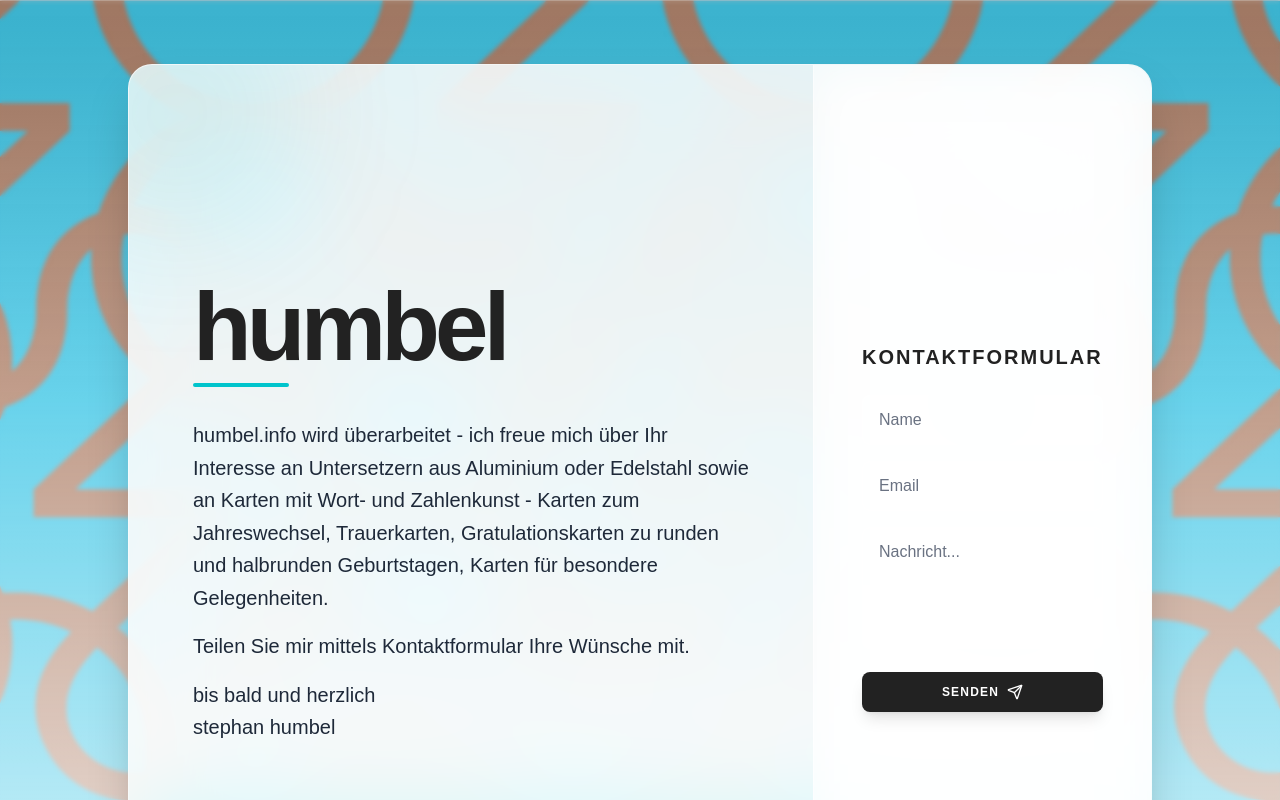
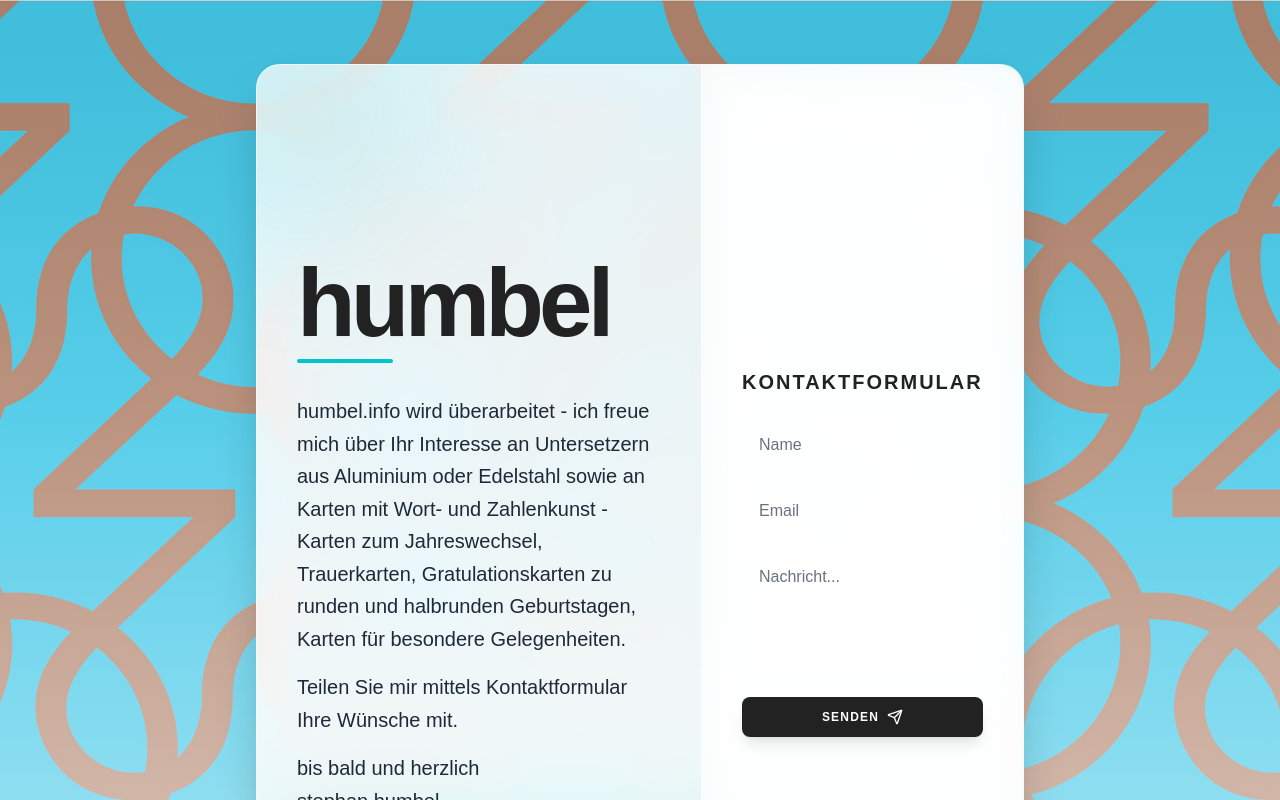
Before and after one commit to Kugelfisch46/humbel-design, a React (Vite) app: page / in a window 1280 px wide. Shown: the top 800 px of the page. Built offline with nearby package versions, Linux system fonts and the light colour scheme.

Commit message:
Polish Phase 3: Compact layout, sharpen background

```diff
--- a/src/App.tsx
+++ b/src/App.tsx
@@ -13,10 +13,10 @@ function App() {
           initial={{ opacity: 0, y: 20 }}
           animate={{ opacity: 1, y: 0 }}
           transition={{ duration: 0.8 }}
-          className="w-full max-w-5xl glass-panel rounded-3xl overflow-hidden flex flex-col md:flex-row shadow-2xl"
+          className="w-full max-w-3xl glass-panel rounded-3xl overflow-hidden flex flex-col md:flex-row shadow-2xl"
         >
           {/* Left Content Section */}
-          <div className="p-8 md:p-12 lg:p-16 flex-1 flex flex-col justify-center relative overflow-hidden">
+          <div className="p-8 md:p-10 flex-1 flex flex-col justify-center relative overflow-hidden">
             <div className="relative z-10">
               <Hero />
               <div className="mt-12 hidden md:block">
@@ -28,7 +28,7 @@ function App() {
           </div>
 
           {/* Right/Bottom Action Section */}
-          <div className="bg-white/50 backdrop-blur-xl border-t md:border-t-0 md:border-l border-white/50 p-8 md:p-12 flex flex-col justify-center items-center md:items-stretch">
+          <div className="bg-white/50 backdrop-blur-xl border-t md:border-t-0 md:border-l border-white/50 p-8 md:p-10 flex flex-col justify-center items-center md:items-stretch">
             <div className="md:hidden mb-8 w-full">
               <ContactInfo />
             </div>
--- a/src/components/Layout.tsx
+++ b/src/components/Layout.tsx
@@ -14,8 +14,8 @@ const Layout: React.FC<LayoutProps> = ({ children }) => {
                     alt="Background"
                     className="w-full h-full object-cover"
                 />
-                {/* Overlay for readability - Gradient from top (clearer) to bottom (more opaque) */}
-                <div className="absolute inset-0 bg-gradient-to-b from-black/10 via-white/20 to-white/60 backdrop-blur-[2px]"></div>
+                {/* Overlay for readability - Lighter gradient, no blur for sharpness */}
+                <div className="absolute inset-0 bg-gradient-to-b from-black/5 via-white/10 to-white/40"></div>
             </div>
 
             <main className="relative z-10 container mx-auto px-4 py-8 md:py-12 flex flex-col min-h-screen">
```
